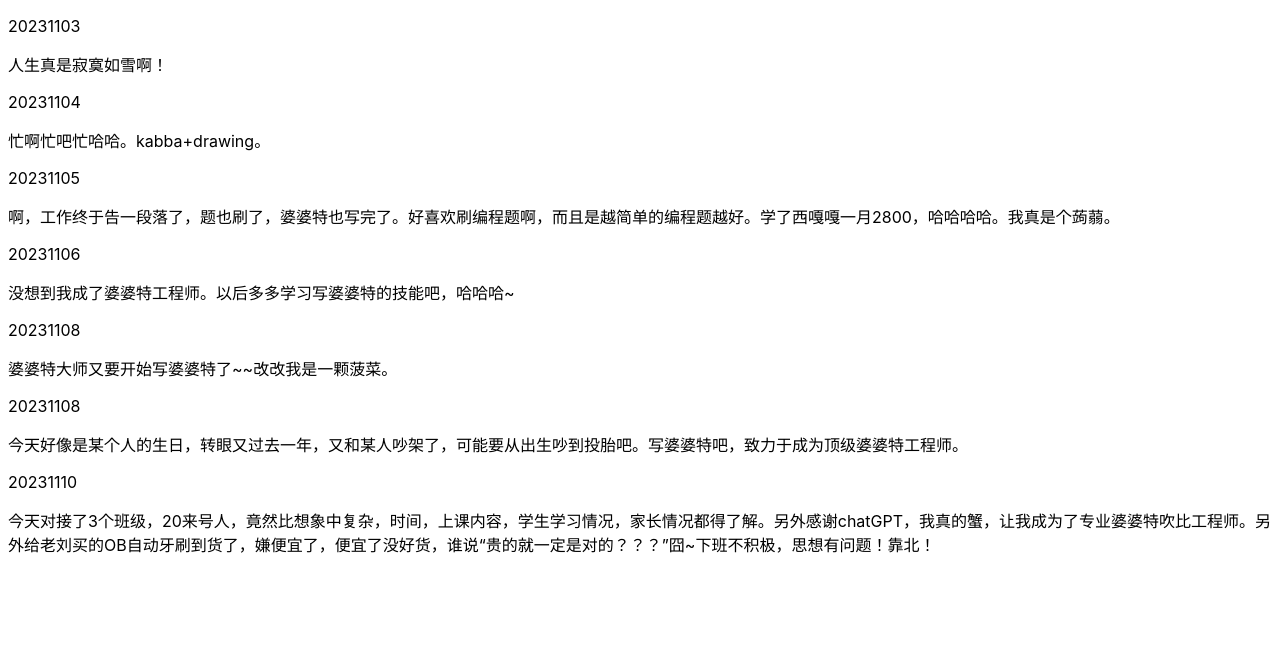
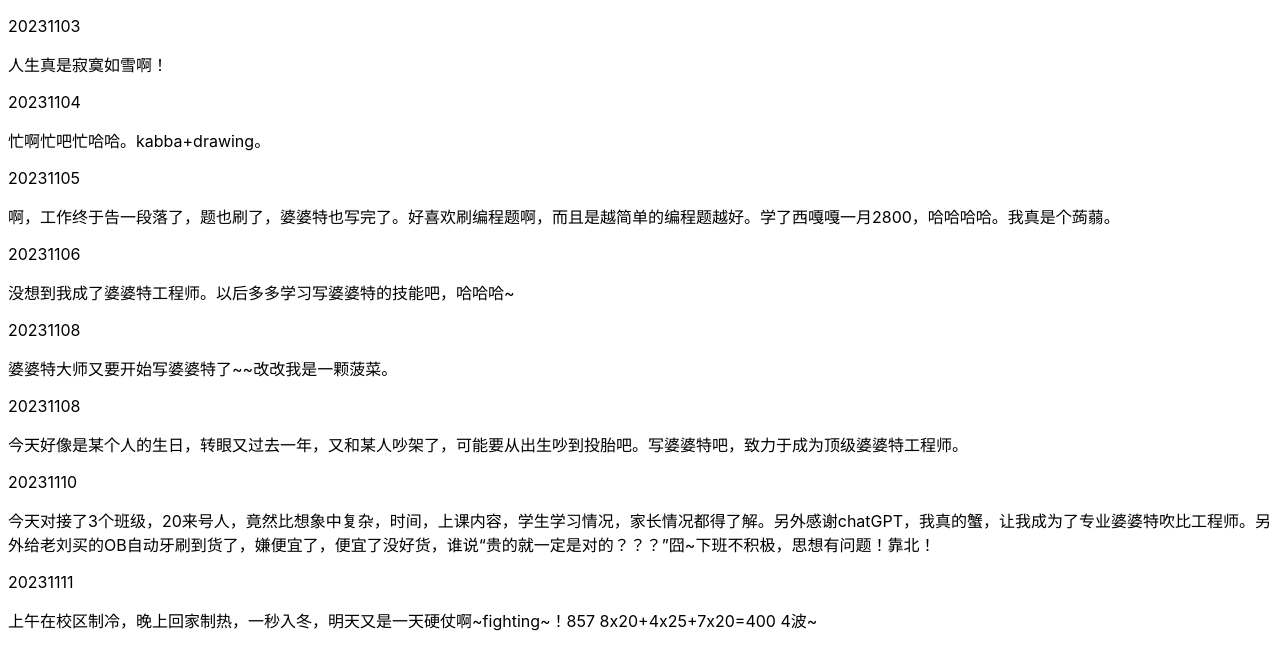
Before and after one commit to memorycancel/blog, a Jekyll site: the page built from index.md, in a window 1280 px wide. Shown: the top 670 px of the page. Built offline with Jekyll 4.4.1, drawn with Linux system fonts in a browser that asks for light colours.

Commit message:
Update index.md

```diff
--- a/index.md
+++ b/index.md
@@ -30,3 +30,7 @@ title: "汤米的博客"
 20231110
 
 今天对接了3个班级，20来号人，竟然比想象中复杂，时间，上课内容，学生学习情况，家长情况都得了解。另外感谢chatGPT，我真的蟹，让我成为了专业婆婆特吹比工程师。另外给老刘买的OB自动牙刷到货了，嫌便宜了，便宜了没好货，谁说“贵的就一定是对的？？？”囧~下班不积极，思想有问题！靠北！
+
+20231111
+
+上午在校区制冷，晚上回家制热，一秒入冬，明天又是一天硬仗啊~fighting~！857 8x20+4x25+7x20=400 4波~
```
